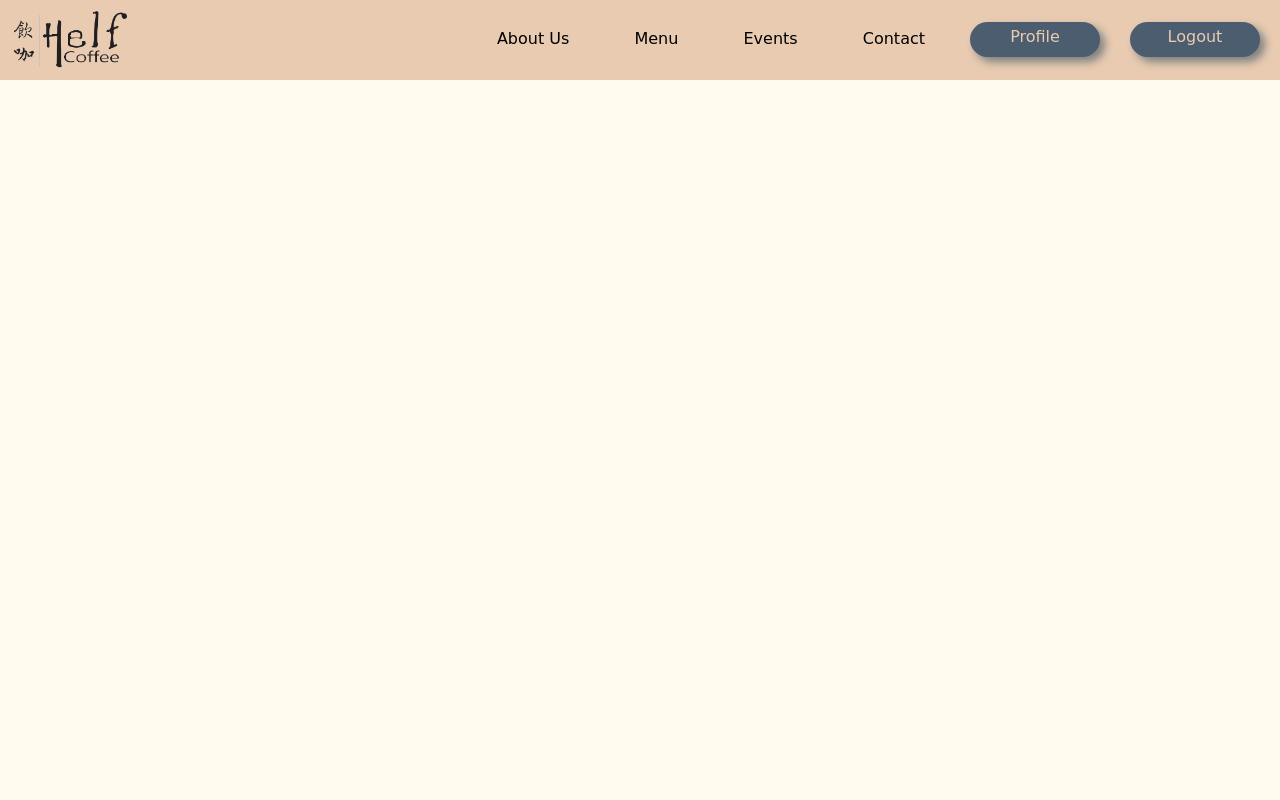
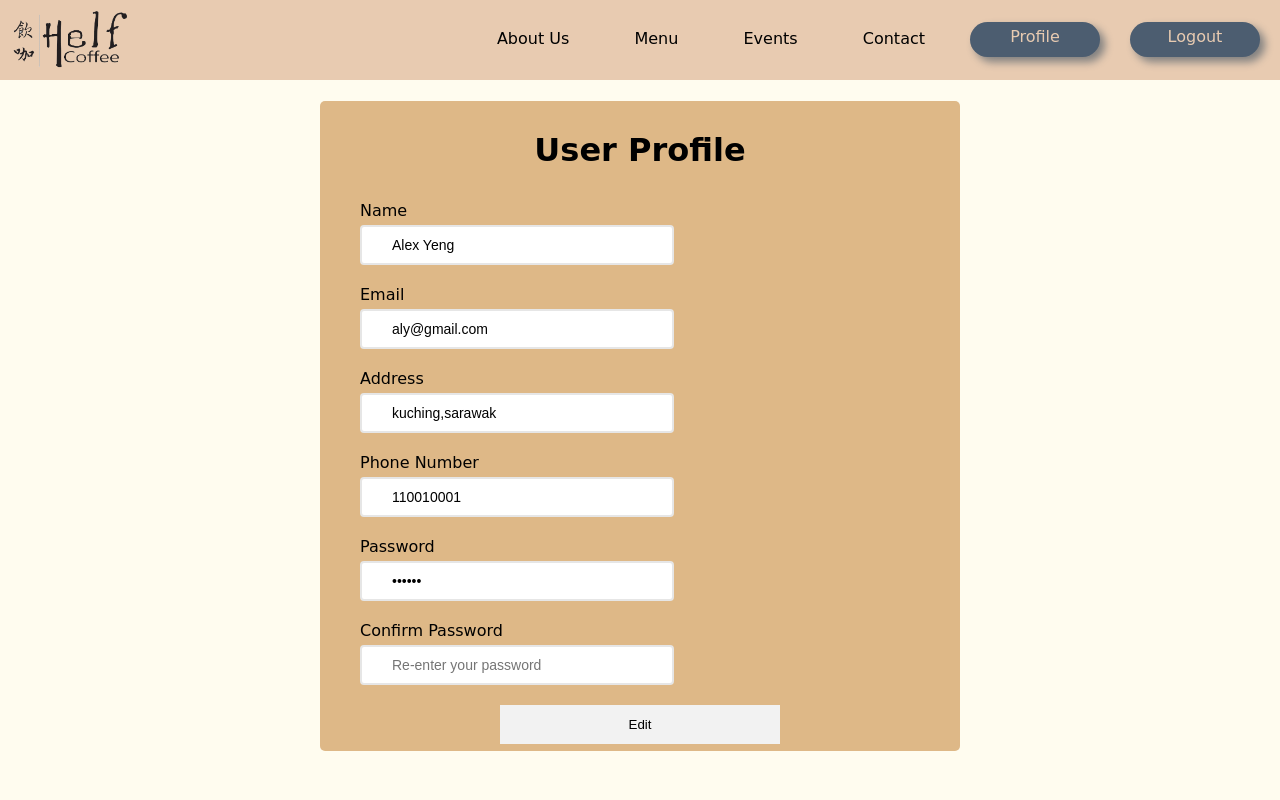
Before and after one commit to dekufanboy727/se_lab_admin, a PHP site: page /profile.php in a window 1280 px wide. Run offline with PHP 8.4, Linux system fonts and the light colour scheme; a user stored in the database is signed in; data comes from the database, SQL or seed files in the repository; some web fonts are replaced.

Commit message:
Update profile.php

```diff
--- a/User/profile.php
+++ b/User/profile.php
@@ -29,15 +29,41 @@
             border: 2px solid #e6e6e6;
             border-radius: 4px;
             width: 120%;
-            font-size: 12px;
+            font-size: 14px;
         }
 
         .form-control{
-            padding-right:130px;
-            margin-right: 20px;
+            padding-right:153px;
+            margin:auto;
             display: inline-block;
 
         }
+
+        .dropdown-content {
+            display: none;
+            background-color: #4C5D70;
+            width: 120px;
+            box-shadow: 5px 5px 8px grey;
+            z-index: 1;
+            border-radius: 30px;
+
+
+
+        }
+
+        .dropdown-content a {
+            color: #E8CBB1;
+            padding: 5px 5px;
+            text-decoration: none;
+            display: block;
+        }
+
+        .login:hover .dropdown-content {
+            display: block;
+        }
+
+
+
 
     </style>
 
@@ -111,17 +137,14 @@
 
         if($validate == true){
 
-            $sql_check = "SELECT * FROM customer WHERE email = '$email'";
-            $result = mysqli_query($conn,$sql_check);
+            $session_id = $_SESSION['id'];
+             $edit = mysqli_query($conn, "UPDATE customer SET name = '$name',email = '$email',phone='$phone',address='$address',password='$password' WHERE id = '$session_id' ");
 
-            if(mysqli_num_rows($result) > 0){
-                $emailErr = "*Email already taken, please choose another email";
+             if($edit){
+                mysqli_close($conn);
+                header('location: profile.php');
+            }
 
-            }else{
-                $sql = mysqli_query($conn, "INSERT INTO customer(name,email,phone,address,password) VALUES('$name','$email','$phone','$address','$password')");
-                header("location: user_login.php");
-
-            }
 
 
         }
@@ -149,7 +172,14 @@
 
         <?php if(isset($_SESSION['logged_in'])) : ?>
         <a href="index.php?status=loggedout " class="login">Logout</a>
-        <a href="profile.php" class="login">Profile</a>
+        <div class="login">
+            <a>Profile</a>
+            <div class="dropdown-content">
+            <a href="profile.php">Profile Page</a>
+            <a href="#">Orders</a>
+            <a href="#">Notifications</a>
+            </div>
+        </div>
         <?php endif ?>
 
         <nav class="pages">
@@ -164,10 +194,10 @@
     </div>
     <?php
 
-        $current_email = $_SESSION['email'];
-        $sql =  $conn->query("SELECT * FROM customer WHERE email = $current_email ");
+        $current_id = $_SESSION['id'];
+        $sql =  $conn->query("SELECT * FROM customer WHERE id = $current_id ");
 
-        if($sql->num_rows>0){
+        if($sql->num_rows > 0){
 
             while($data = $sql->fetch_assoc()){
 
@@ -181,7 +211,7 @@
         <form action="<?php echo htmlspecialchars($_SERVER["PHP_SELF"]); ?>" method="post" class="form" id="form">
                 <div class="form-control">
                     <label>Name</label>
-                    <input type="text" id="name" name="name" value="<?=$name?>" placeholder="<?php echo $data['name'] ?>">
+                    <input type="text" id="name" name="name" value="<?php echo $data['name'] ?>" placeholder="<?php echo $data['name'] ?>">
 
                     <i class="fa fa-check-circle" aria-hidden="true"></i>
                     <i class="fa fa-exclamation-circle" aria-hidden="true"></i>
@@ -190,7 +220,7 @@
                 </div>
                 <div class="form-control">
                     <label>Email</label>
-                    <input type="text" id="email" name="email" value="<?=$email?>" placeholder="Enter your email">
+                    <input type="text" id="email" name="email" value="<?php echo $data['email'] ?>" placeholder="<?php echo $data['email'] ?>">
 
                     <i class="fa fa-check-circle" aria-hidden="true"></i>
                     <i class="fa fa-exclamation-circle" aria-hidden="true"></i>
@@ -199,7 +229,7 @@
                 </div>
                 <div class="form-control">
                     <label>Address</label>
-                    <input type="text" id="address" name="address" value="<?=$address?>" placeholder="Enter your address">
+                    <input type="text" id="address" name="address" value="<?php echo $data['address'] ?>" placeholder="<?php echo $data['address'] ?>">
 
                     <i class="fa fa-check-circle" aria-hidden="true"></i>
                     <i class="fa fa-exclamation-circle" aria-hidden="true"></i>
@@ -208,16 +238,40 @@
                 </div>
                 <div class="form-control">
                     <label>Phone Number</label>
-                    <input type="text" id="phone" name="phone" value="<?=$phone?>" placeholder="Enter your phone number starting with +60">
+                    <input type="text" id="phone" name="phone" value="<?php echo $data['phone'] ?>" placeholder="<?php echo $data['phone'] ?>">
 
                     <i class="fa fa-check-circle" aria-hidden="true"></i>
                     <i class="fa fa-exclamation-circle" aria-hidden="true"></i>
                     <small>Error Message</small>
                     <span style="color:#e74c3c;font-size: smaller;"><?php echo $phoneErr; ?></span>
                 </div>
+                <div class="form-control">
+                    <label>Password</label>
+                    <input type="password" id="password" name="password" value="<?php echo $data['password'] ?>">
 
+                    <i class="fa fa-eye" id="togglePassword" onclick="togglePassword()"></i>
+                    <i class="fa fa-check-circle" aria-hidden="true"></i>
+                    <i class="fa fa-exclamation-circle" aria-hidden="true"></i>
+                    <small>Error Message</small>
+                    <span style="color:#e74c3c;font-size: smaller;"><?php echo $passwordErr; ?></span>
+                </div>
 
+                <div class="form-control">
+                    <label>Confirm Password</label>
+                    <input type="password" id="password2" name="password2" placeholder="Re-enter your password">
 
+                    <i class="fa fa-eye" id="togglePassword2" onclick="togglePassword2()"></i>
+                    <i class="fa fa-check-circle" aria-hidden="true"></i>
+                    <i class="fa fa-exclamation-circle" aria-hidden="true"></i>
+                    <small>Error Message</small>
+                    <span style="color:#e74c3c;font-size: smaller;"><?php echo $password2Err; ?></span>
+                </div>
+
+                <div class="button" id="button">
+                <input type="submit" value="Edit">
+                </div>
+                <div class="form-control"></div>
+                <div class="form-control"></div>
 
         </form>
 
@@ -230,6 +284,6 @@
     </div>
 
 
-    <script type="text/javascript" src="js/userRegisterValidation.js"></script>
+    <script type="text/javascript" src="js/userEditValidation.js"></script>
 </body>
 </html>
```
